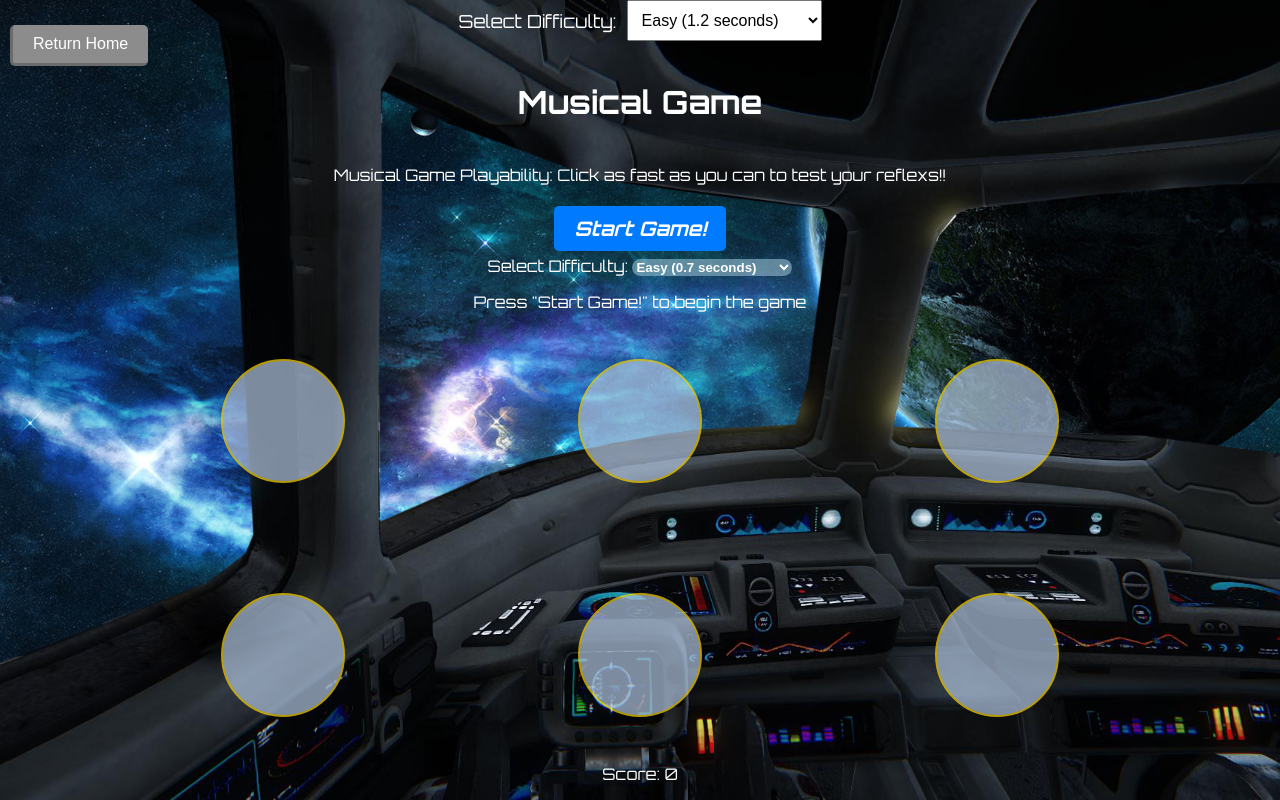
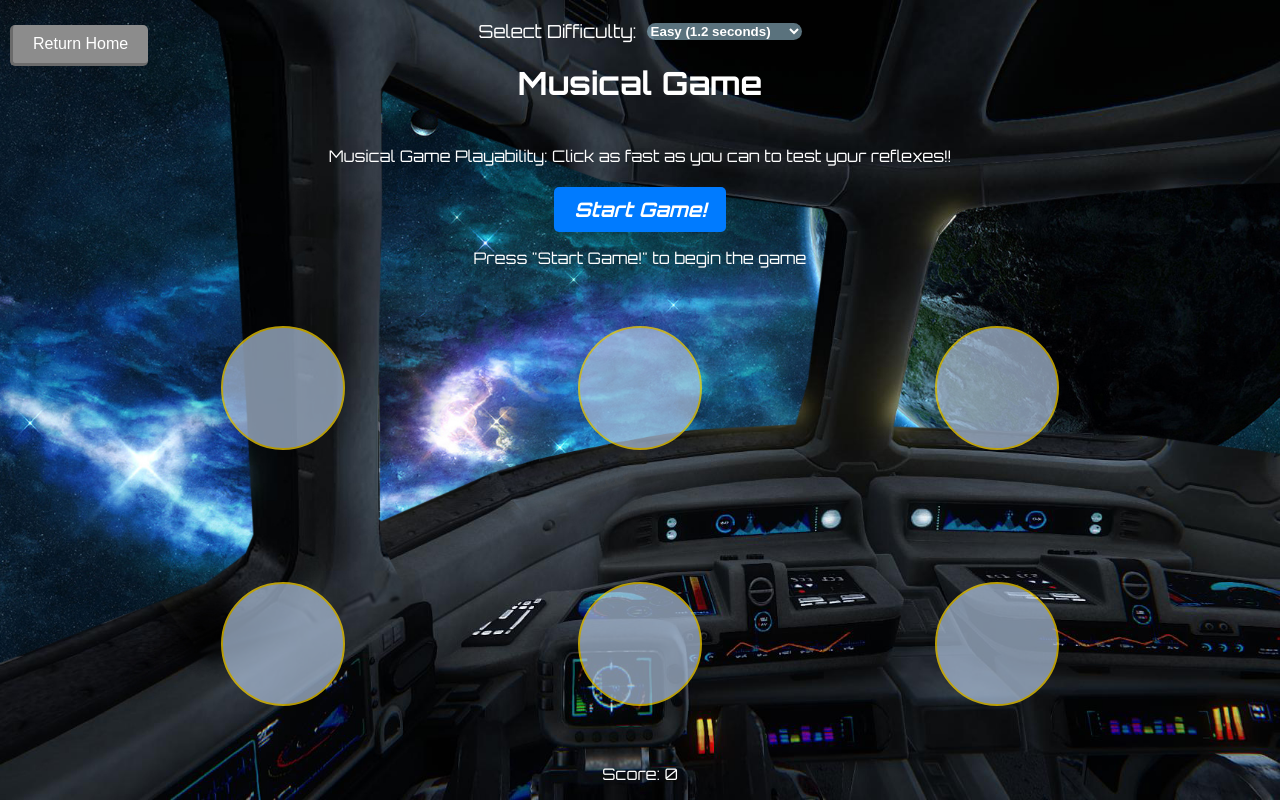
Before and after one commit to maurobarrales25/spaceship, a React (Create React App) app: page /musical in a window 1280 px wide. Built offline with nearby package versions, Linux system fonts and the light colour scheme.

Commit message:
arreglo boton en musical

```diff
--- a/src/components/Header.jsx
+++ b/src/components/Header.jsx
@@ -1,24 +1,30 @@
 import { useContext } from "react";
 import { GameContext } from "../context/contextGame";
 
-const Header = ({ title, onStart }) => {
-
-    const {updateGame} = useContext(GameContext);
+const Header = ({ title, onStart, mode }) => {
+    const { updateGame } = useContext(GameContext);
 
     const handleDifficultyChange = (event) => {
         const value = event.target.value;
         let difficultyValue;
 
-        if (value === "easy"){
+        switch (value) {
+            case "easy":
                 difficultyValue = 0.7;
-        } else if (value === "medium"){
+                break;
+            case "medium":
                 difficultyValue = 0.5;
-        }else {
-            difficultyValue = 0.3
+                break;
+            case "hard":
+                difficultyValue = 0.3;
+                break;
+            default:
+                difficultyValue = 0.7;
+                break;
         }
 
-        updateGame({difficulty: difficultyValue});
-    }
+        updateGame({ difficulty: difficultyValue });
+    };
 
     const buttonStyle = {
         backgroundColor: '#007bff',
@@ -31,7 +37,7 @@ const Header = ({ title, onStart }) => {
         transition: 'background-color 0.3s ease',
         fontFamily: 'Orbitron, sans-serif',
         fontWeight: 'bold',
-        fontStyle: 'italic'
+        fontStyle: 'italic',
     };
 
     return (
@@ -45,17 +51,27 @@ const Header = ({ title, onStart }) => {
             width: "100%"
         }}>
             <h1>{title}</h1>
-            <p> {title} Playability: Click as fast as you can to test your reflexs!!</p>
+            <p>{title} Playability: Click as fast as you can to test your reflexes!!</p>
             <button style={buttonStyle} onClick={onStart}>Start Game!</button>
+
+            {mode !== "musical" && (
                 <div>
                     <label>Select Difficulty: </label>
                     <select onChange={handleDifficultyChange}
-                style={{backgroundColor: "rgba(151, 191, 209, 0.6)", color: "white", fontFamily: "sans-serif", fontWeight: "550", border:"0", borderRadius:"20px"}}>
+                        style={{
+                            backgroundColor: "rgba(151, 191, 209, 0.6)",
+                            color: "white",
+                            fontFamily: "sans-serif",
+                            fontWeight: "550",
+                            border: "0",
+                            borderRadius: "20px"
+                            }}>
                         <option value="easy">Easy (0.7 seconds)</option>
                         <option value="medium">Medium (0.5 seconds)</option>
                         <option value="hard">Hard (0.3 seconds)</option>
                     </select>
                 </div>
+            )}
         </div>
     );
 };
--- a/src/pages/Musical.jsx
+++ b/src/pages/Musical.jsx
@@ -215,15 +215,19 @@ const Musical = () => {
                 Return Home
             </button>
 
-            <div style={{ marginBottom: "20px", display: "flex", alignItems: "center", gap: "10px" }}>
+            <div style={{display: "flex", alignItems: "center", gap: "10px", marginTop:"20px"}}>
                 <label style={{ fontSize: "18px", color: "white" }}>Select Difficulty:</label>
                 <select
                     value={difficulty}
                     onChange={(e) => setDifficulty(e.target.value)}
                     style={{
-                        padding: "10px",
-                        fontSize: "16px"
-                    }}>
+                        backgroundColor: "rgba(151, 191, 209, 0.6)",
+                        color: "white",
+                        fontFamily: "sans-serif",
+                        fontWeight: "550",
+                        border: "0",
+                        borderRadius: "20px"
+                        }}>
                     <option value="easy">Easy (1.2 seconds)</option>
                     <option value="normal">Normal (0.8 seconds)</option>
                     <option value="hard">Hard (0.5 seconds)</option>
@@ -232,10 +236,8 @@ const Musical = () => {
 
             <audio ref={audioRef} loop />
 
-            <Header
-                title="Musical Game"
-                onStart={startGame}
-            />
+            <Header title="Musical Game" onStart={startGame} mode="musical" />
+
             <p>{message}</p>
 
             <Mesh screens={screens} onScreenClick={handleScreenClick} mode="musical" isClickable={isPlaying} />
```
Lines whose indentation alone changed are shown as unchanged.
